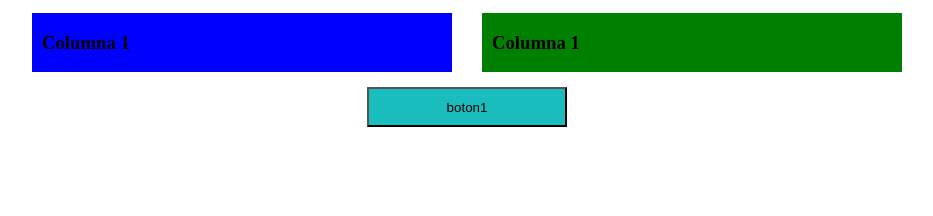
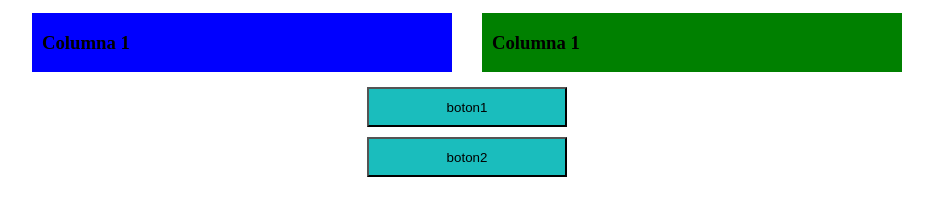
Before and after one commit to SebastianArico/proyecto_git, a plain HTML site: page index.html in a window 1280 px wide. Shown: the whole page, without its empty margins (173-1106 px from the left). Drawn offline with Linux system fonts and the light colour scheme.

Commit message:
se agrego nuevamente otro boton

```diff
--- a/index.html
+++ b/index.html
@@ -11,6 +11,8 @@
 			<div class="columna2"><h3>Columna 1</h3></div>
 		</div>
 		<button id="boton">boton1</button>
+		<button id="boton">boton2</button>
+
 
 
 	</body>
```
